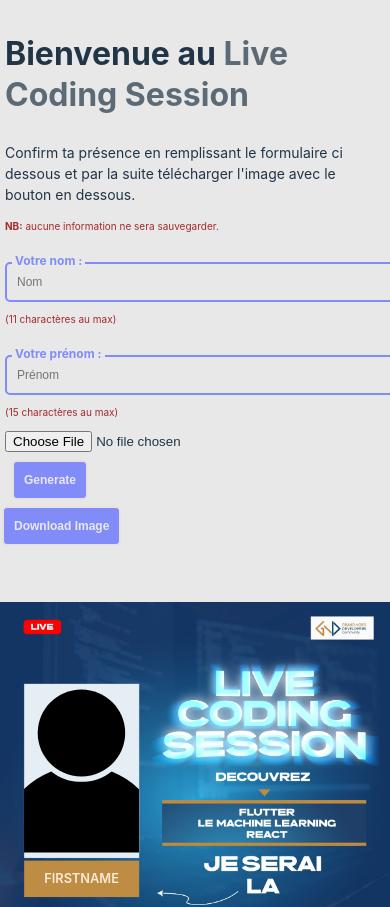
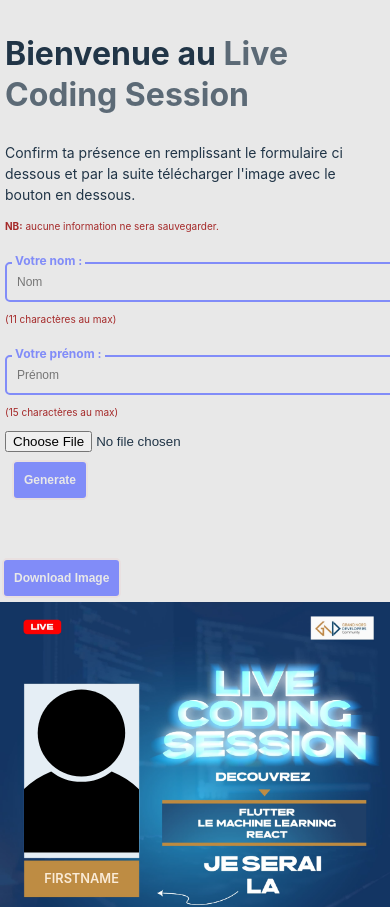
Before and after one commit to gongmoga237/live-coding-session, a React (Vite) app: page / in a window 390 px wide. Shown: the top 907 px of the page. Built offline with nearby package versions, Linux system fonts and the light colour scheme.

Commit message:
Update App.css
reverting back layout to grid

```diff
--- a/src/App.css
+++ b/src/App.css
@@ -1,7 +1,6 @@
 main {
-  display: flex;
-  flex-direction: row;
-  with: 100%;
+  display: grid;
+  grid-template-column: auto auto;
 
   gap: 4rem;
 
@@ -46,6 +45,6 @@ main {
 
 @media screen and (max-width: 880px) {
   main {
-    flex-direction: column;
+   grid-template-column: auto;
   }
 }
```
